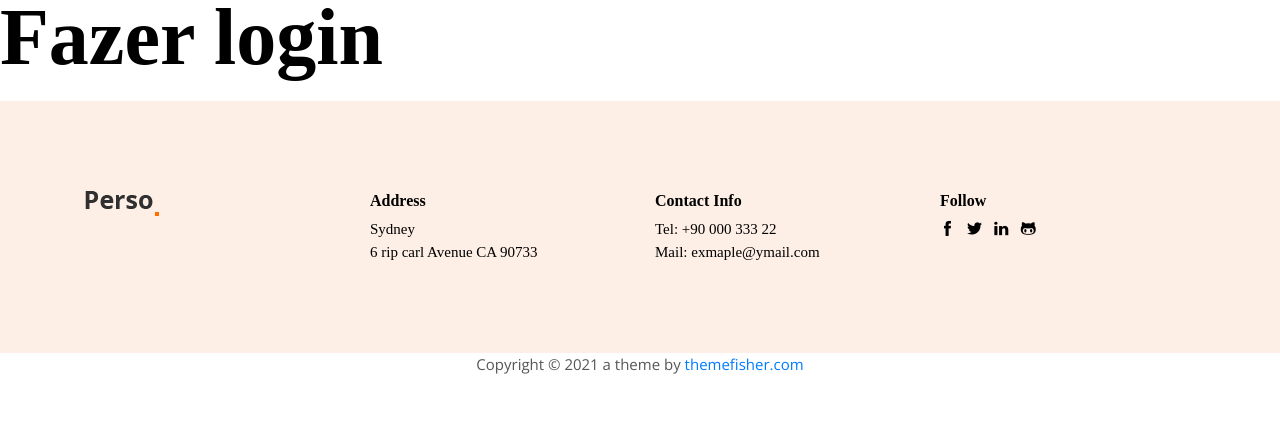
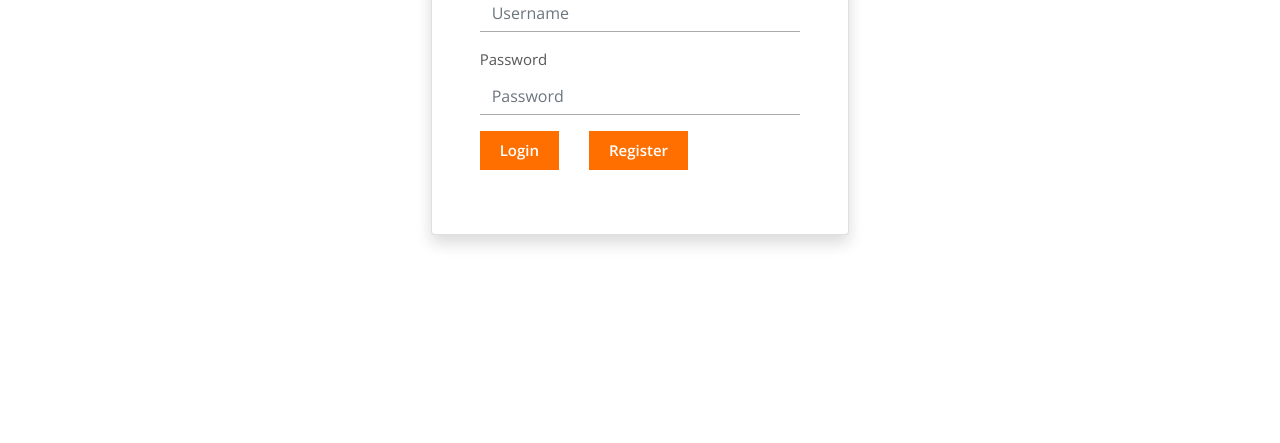
Before and after one commit to Gustavo-F/blog-django-girls, a Django app: page /login/ in a window 1280 px wide. Shown: the part 357-800 px from the top of the page. Run offline with Django 3.2, Linux system fonts and the light colour scheme; some libraries are stand-ins or nearby versions; some web fonts are replaced.

Commit message:
Added login, logout ad register systems.

```diff
--- a/post/templates/post/login.html
+++ b/post/templates/post/login.html
@@ -1,5 +1,64 @@
-{% extends 'base.html' %}
+{% load static %}
 
-{% block content %}
-    <h1>Fazer login</h1>
-{% endblock content %}
+<!DOCTYPE html>
+<html lang="pt-BR">
+
+<head>
+    {% include 'partial/_head.html' %}
+    <title>Document</title>
+</head>
+
+<body>
+    <div class="row justify-content-center align-items-center m-0" style="width: 100vw; height: 100vh;">
+        <div class="col-xl-4 col-lg-6 col-lg-8 m-0 p-1">
+            <div class="card card-body shadow p-5">
+                <h3 class="text-center mb-3">Login</h3>
+                <form action="" method="post" autocomplete="off">
+                    {% csrf_token %}
+
+                    <div class="form-group mb-3">
+                        <label for="username">Username</label>
+                        <input class="form-control" id="username" type="text" placeholder="Username" name="username">
+                    </div>
+                    <div class="form-group mb-3">
+                        <label for="password">Password</label>
+                        <input class="form-control" id="password" type="password" placeholder="Password"
+                            name="password">
+                    </div>
+                    <div class="row">
+                        <div class="col-auto">
+                            <div class="form-group mb-3">
+                                <button class="btn btn-primary" type="submit">Login</button>
+                            </div>
+                        </div>
+                        <div class="col-auto">
+                            <a class="btn btn-primary" href="{% url 'post:register' %}" type="button">Register</a>
+                        </div>
+                    </div>
+                </form>
+            </div>
+        </div>
+    </div>
+
+    <!-- jQuery -->
+    <script src="{% static 'plugins/jQuery/jquery.min.js'%}"></script>
+    <!-- Bootstrap JS -->
+    <script src="{% static 'plugins/bootstrap/bootstrap.min.js' %}"></script>
+    <!-- slick slider -->
+    <script src="{% static 'plugins/slick/slick.min.js' %}"></script>
+    <!-- masonry -->
+    <script src="{% static 'plugins/masonry/masonry.js' %}"></script>
+    <!-- instafeed -->
+    <script src="{% static 'plugins/instafeed/instafeed.min.js' %}"></script>
+    <!-- smooth scroll -->
+    <script src="{% static 'plugins/smooth-scroll/smooth-scroll.js' %}"></script>
+    <!-- headroom -->
+    <script src="{% static 'plugins/headroom/headroom.js' %}"></script>
+    <!-- reading time -->
+    <script src="{% static 'plugins/reading-time/readingTime.min.js' %}"></script>
+
+    <!-- Main Script -->
+    <script src="{% static 'js/script.js' %}"></script>
+</body>
+
+</html>
--- a/post/urls.py
+++ b/post/urls.py
@@ -7,7 +7,8 @@ app_name = 'post'
 
 urlpatterns = [
     path('', view=views.Index.as_view(), name='index'),
-    path('login/', view=views.login, name='login'),
-    path('register/', view=views.register, name='register'),
+    path('login/', view=views.Login.as_view(), name='login'),
+    path('logout/', view=views.logout, name='logout'),
+    path('register/', view=views.Register.as_view(), name='register'),
     path('post_details/<slug>', view=views.PostDetils.as_view(), name='post_details'),
 ]
--- a/post/views.py
+++ b/post/views.py
@@ -1,9 +1,11 @@
-from typing import List
-from django.shortcuts import render
-from django.contrib.auth.decorators import login_required
+from . import forms
+from django.shortcuts import redirect, render
 from . import models
 from django.views.generic.detail import DetailView
+from django.views import View
 from django.views.generic import ListView
+from django.contrib.auth import authenticate, login, logout
+from django.contrib.auth.models import User
 
 
 class Index(ListView):
@@ -16,12 +18,73 @@ class Index(ListView):
         return models.Post.objects.filter(is_published=True).order_by('published_date')
 
 
-def login(request):
-    return render(request, 'post/login.html')
+class Login(View):
+    template_name = 'post/login.html'
+
+    def get(self, *args, **kwargs):
+        return render(self.request, self.template_name)
+
+    def post(self, *args, **kwargs):
+        username = self.request.POST.get('username')
+        password = self.request.POST.get('password')
+
+        if not username or not password:
+            return redirect('post:login')
+
+        user = authenticate(self.request, username=username, password=password)
+
+        if not user:
+            return redirect('post:login')
+
+        print('\nFazendo login\n')
+        login(self.request, user)
+
+        return redirect('post:index')
 
 
-def register(request):
-    return render(request, 'post/register.html')
+class Logout(View):
+    def get(self, *args, **kwargs):
+        logout(self.request)
+
+        return redirect('post:index')
+
+
+class Register(View):
+    template_name = 'post/register.html'
+
+    def setup(self, *args, **kwargs):
+        super().setup(*args, **kwargs)
+
+        context = {
+            'register_form': forms.SignUpForm(data=self.request.POST or None),
+        }
+
+        self.register_form = context['register_form']
+
+        self.render_template = render(
+            self.request, self.template_name, context)
+
+    def get(self, *args, **kwargs):
+        print('\nteste \n')
+        if self.request.user.is_authenticated:
+            return redirect('post:index')
+
+        return self.render_template
+
+    def post(self, *args, **kwargs):
+        if not self.register_form.is_valid():
+            return self.render_template
+
+        user = User(
+            username=self.register_form.cleaned_data.get('username'),
+        )
+
+        user.set_password(self.register_form.cleaned_data.get('password'))
+
+        user.save()
+        login(self.request, user)
+
+        return redirect('post:index')
 
 
 class PostDetils(DetailView):
@@ -29,3 +92,7 @@ class PostDetils(DetailView):
     template_name = 'post/post_details.html'
     context_object_name = 'post'
     slug_url_kwarg = 'slug'
+
+
+def approve_post(request):
+    pass
--- a/templates/partial/_nav.html
+++ b/templates/partial/_nav.html
@@ -29,12 +29,19 @@
                     <a class="dropdown-item" href="homepage-2.html">Life Style</a>
                 </div>
             </li>
-            <li class="nav-item">
-                <a class="nav-link text-uppercase text-dark" href="about.html">About</a>
-            </li>
-            <li class="nav-item">
-                <a class="nav-link text-uppercase text-dark" href="contact.html">Contact</a>
-            </li>
+
+            {% if request.user.is_authenticated %}
+                <li class="nav-item">
+                    <a class="nav-link text-uppercase text-dark" href="{% url 'post:logout' %}">Logout</a>
+                </li>
+            {% else %}
+                <li class="nav-item">
+                    <a class="nav-link text-uppercase text-dark" href="{% url 'post:login' %}">Sign-In</a>
+                </li>
+                <li class="nav-item">
+                    <a class="nav-link text-uppercase text-dark" href="{% url 'post:register' %}">Sign-Up</a>
+                </li>
+            {% endif %}
         </ul>
         <form class="form-inline position-relative ml-lg-4">
             <input class="form-control px-0 w-100" type="search" placeholder="Search">
```
Also changed, not shown: post/forms.py (added, +31 -0 lines), post/templates/post/register.html (+54 -1 lines).
